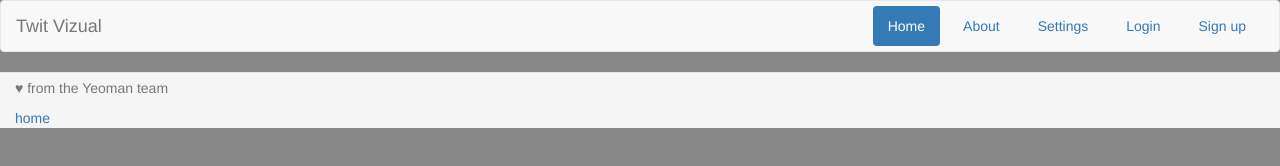
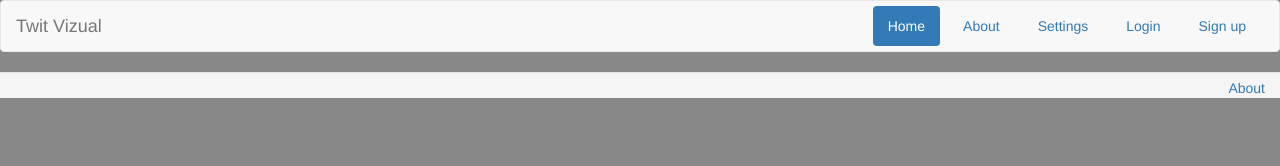
Before and after one commit to kirkkohler/twit-vizual, a website: page app/views/index.html in a window 1280 px wide. Drawn offline with nearby package versions, Linux system fonts and the light colour scheme; some packages are replaced by stand-ins of ours; files that its build step writes are made by us from their sources; no server answers.

Commit message:
cleaned up footer to just show link to About page.

```diff
--- a/app/views/partials/footer.html
+++ b/app/views/partials/footer.html
@@ -1,7 +1,6 @@
 <footer class="footer">
 	<div class="container-fluid">
-		<p>♥ from the Yeoman team</p>
-		<a href="#">home</a>
+		<a href="/about" class="pull-right">About</a>
 		<!-- <a href="/#" class="pull-right">Back to Top</a>-->
 	</div>
 </footer>
```
